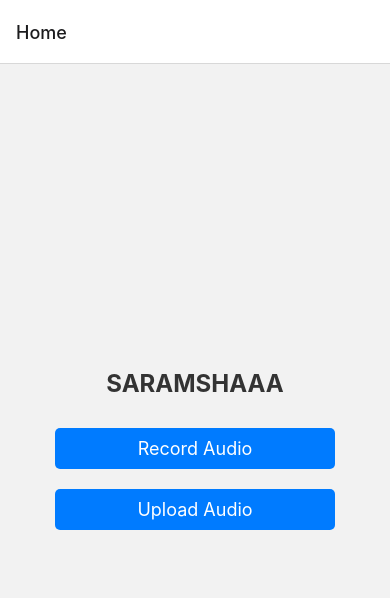
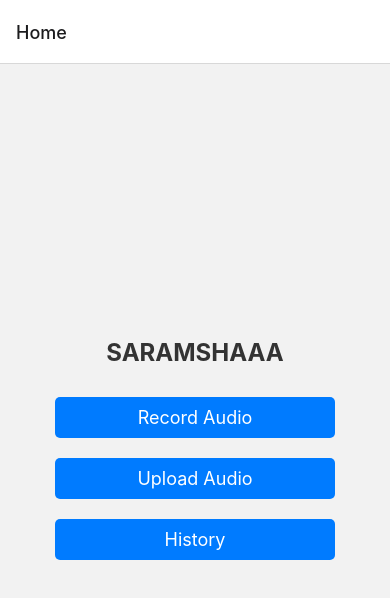
Before and after one commit to Neerajgowda2611/saramsha-here, a React Native app in the folder frontend/: screen /Home in a window 390 px wide. Shown: the top 598 px of the page. Built offline with nearby package versions, Linux system fonts and the light colour scheme; what react-native-audio-recorder-player would draw is missing.

Commit message:
Update HomeScreen.tsx

```diff
--- a/frontend/src/screens/HomeScreen.tsx
+++ b/frontend/src/screens/HomeScreen.tsx
@@ -12,6 +12,9 @@
       <TouchableOpacity style={styles.button} onPress={() => navigation.navigate('UploadAudio')}>
         <Text style={styles.buttonText}>Upload Audio</Text>
       </TouchableOpacity>
+      <TouchableOpacity style={styles.button} onPress={() => navigation.navigate('HistoryScreen')}>
+        <Text style={styles.buttonText}>History</Text>
+      </TouchableOpacity>
     </View>
   );
 };
```
